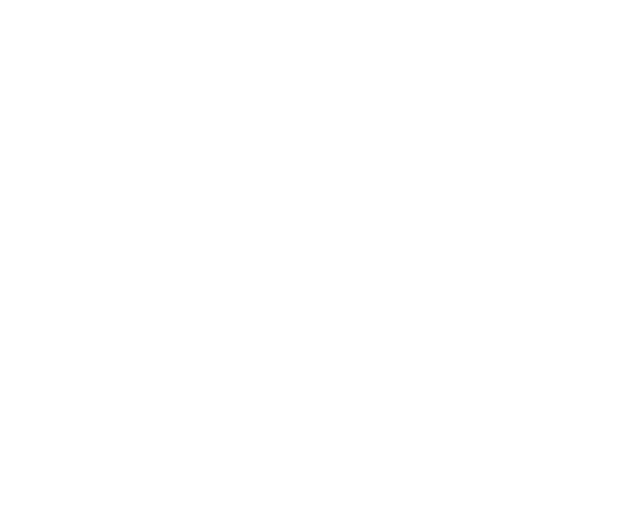
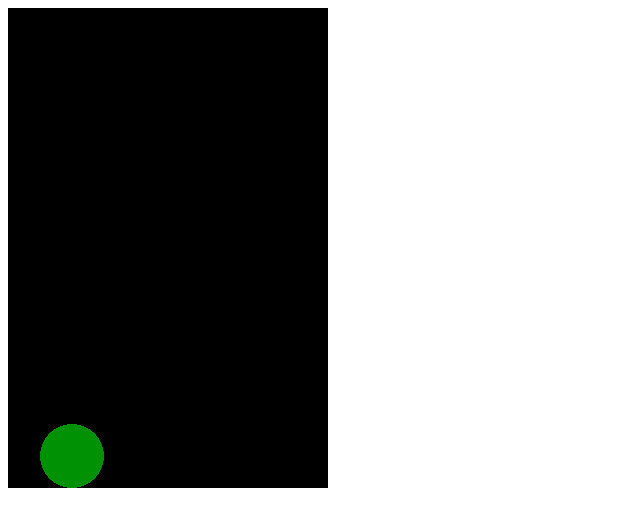
Before and after one commit to EricLemieux/Testgame, a plain HTML site: page index.html in a window 1280 px wide. Shown: the whole page, without its empty margins (0-640 px from the left). Drawn offline with Linux system fonts and the light colour scheme; animation ran at ten frames a second.

Commit message:
Ball created

```diff
--- a/index.html
+++ b/index.html
@@ -10,5 +10,47 @@
 </head>
 
 <body>
+	<script type="text/javascript">
+		var game = new Phaser.Game(320, 480, Phaser.AUTO, '', { preload: preload, create: create, update: update });
+
+		var roller;
+
+		var platforms;
+
+		function preload(){
+			game.load.image('ball', 'assets/ball.png');
+			game.load.image('block', 'assets/block.png');
+
+		}
+
+		function create(){
+			//activate physics
+			game.physics.startSystem(Phaser.Physics.ARCADE);
+
+			//Create group for the platforms and add physics to it
+			platforms = game.add.group();
+			platforms.enableBody = true;
+
+			//Create a bunch of platforms
+			for(var i = 0; i < 5; ++i){
+				//TODO
+			}
+
+			//Create the roller
+			roller = game.add.sprite(32, 0, 'ball');
+			game.physics.arcade.enable(roller);
+
+			//Physics properties
+	        roller.body.bounce.y = 0.2;
+	        roller.body.gravity.y = 300;
+	        roller.body.collideWorldBounds = true;
+
+		}
+
+		function update(){
+
+
+		}
+	</script>
 </body>
 </html>
```
Also changed, not shown: assets/ball.png (added), assets/block.png (added).
